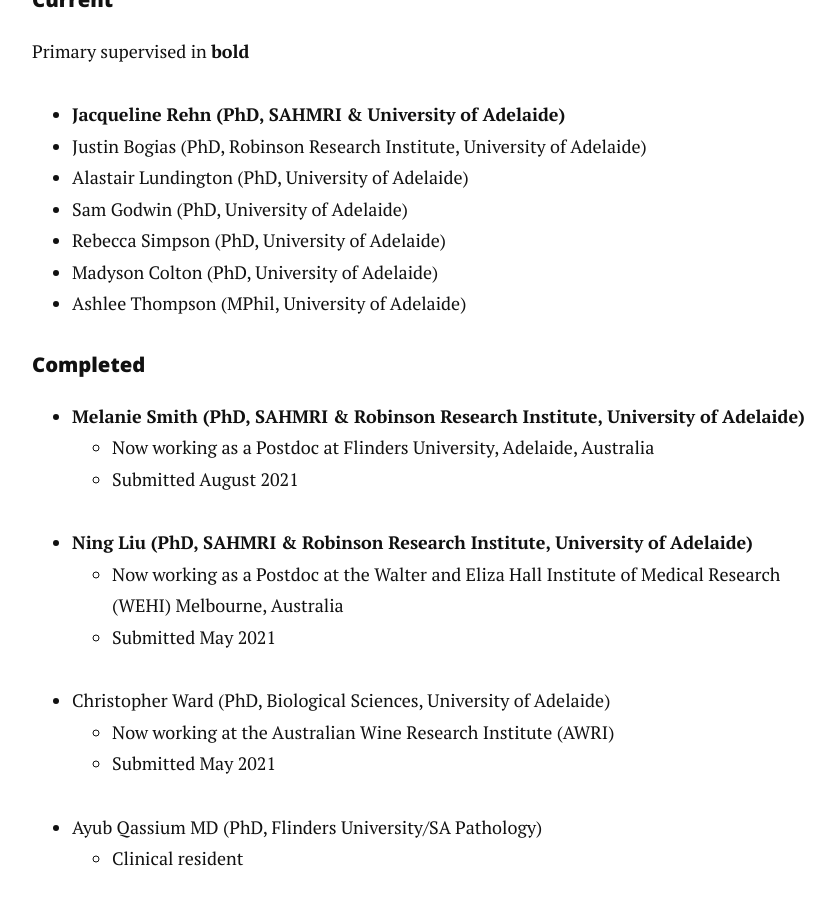
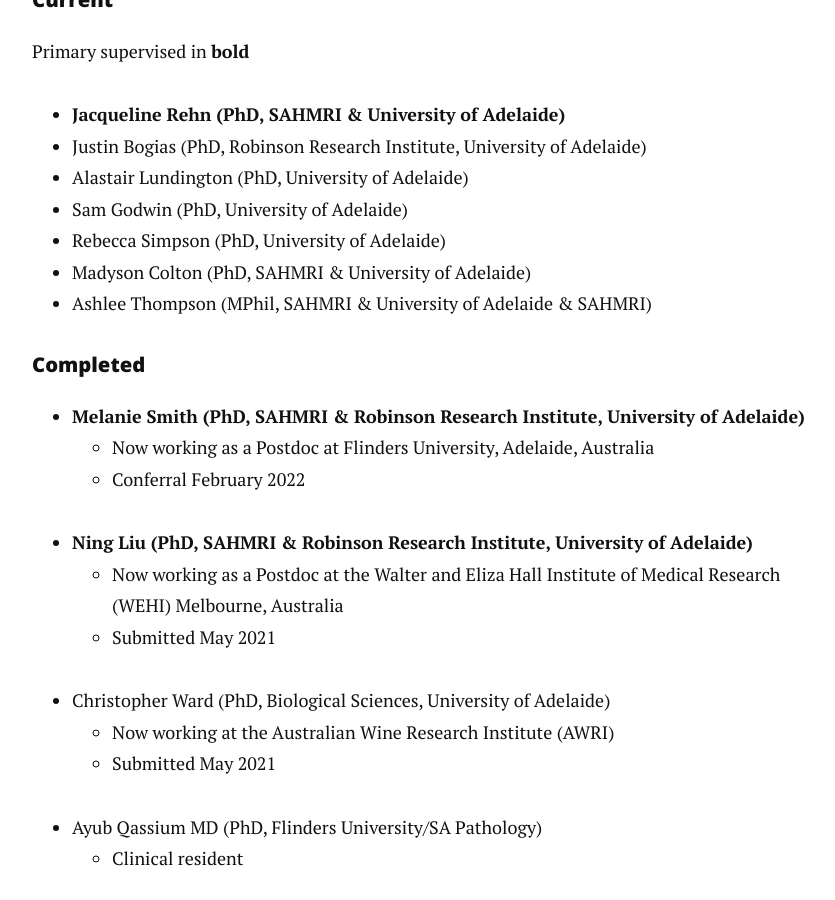
Before and after one commit to jimmybgammyknee/jimmybgammyknee.github.io, a Jekyll site: the page built from cv.md, in a window 1280 px wide and 900 px high, scrolled down 19067 px. Shown: the whole window, without its empty margins (208-1043 px from the left). Built offline with Jekyll 4.4.1, drawn with Linux system fonts in a browser that asks for light colours; nearby versions of some CDN libraries.

Commit message:
Update cv.md

```diff
--- a/cv.md
+++ b/cv.md
@@ -375,14 +375,14 @@
 - Alastair Lundington (PhD, University of Adelaide)
 - Sam Godwin (PhD, University of Adelaide)
 - Rebecca Simpson (PhD, University of Adelaide)
-- Madyson Colton (PhD, University of Adelaide)
-- Ashlee Thompson (MPhil, University of Adelaide)
+- Madyson Colton (PhD, SAHMRI & University of Adelaide)
+- Ashlee Thompson (MPhil, SAHMRI & University of Adelaide & SAHMRI)
 
 #### Completed
 
 - **Melanie Smith (PhD, SAHMRI & Robinson Research Institute, University of Adelaide)**
     - Now working as a Postdoc at Flinders University, Adelaide, Australia
-    - Submitted August 2021
+    - Conferral February 2022
 - **Ning Liu (PhD, SAHMRI & Robinson Research Institute, University of Adelaide)**
     - Now working as a Postdoc at the Walter and Eliza Hall Institute of Medical Research (WEHI) Melbourne, Australia
     - Submitted May 2021
```
